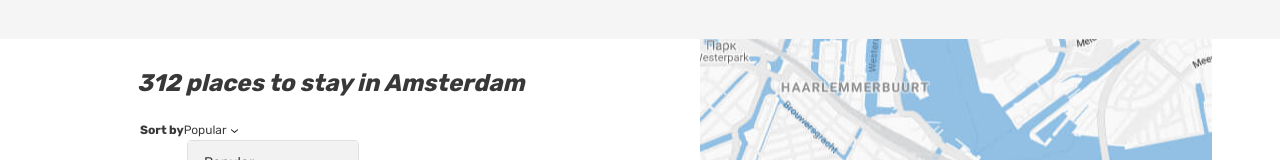
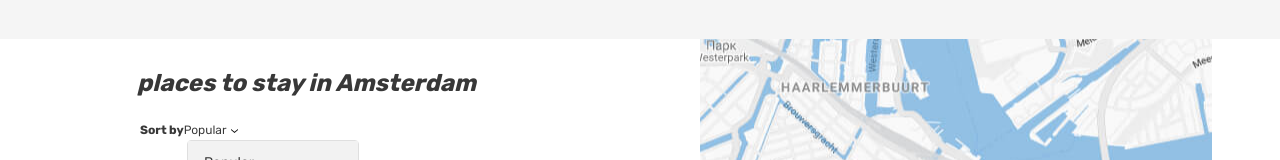
Before and after one commit to htmlacademy-react/2390165-six-cities-14, a React (Vite) app: page / in a window 1280 px wide. Shown: the part 146-306 px from the top of the page. Built offline with nearby package versions, Linux system fonts and the light colour scheme.

Commit message:
создан компонент offerPage

```diff
--- a/src/index.tsx
+++ b/src/index.tsx
@@ -9,6 +9,8 @@ const root = ReactDOM.createRoot(
 
 root.render(
   <React.StrictMode>
-    <App offersNumber={312}/>
+    <App
+      offersCount = {312}
+    />
   </React.StrictMode>
 );
```
